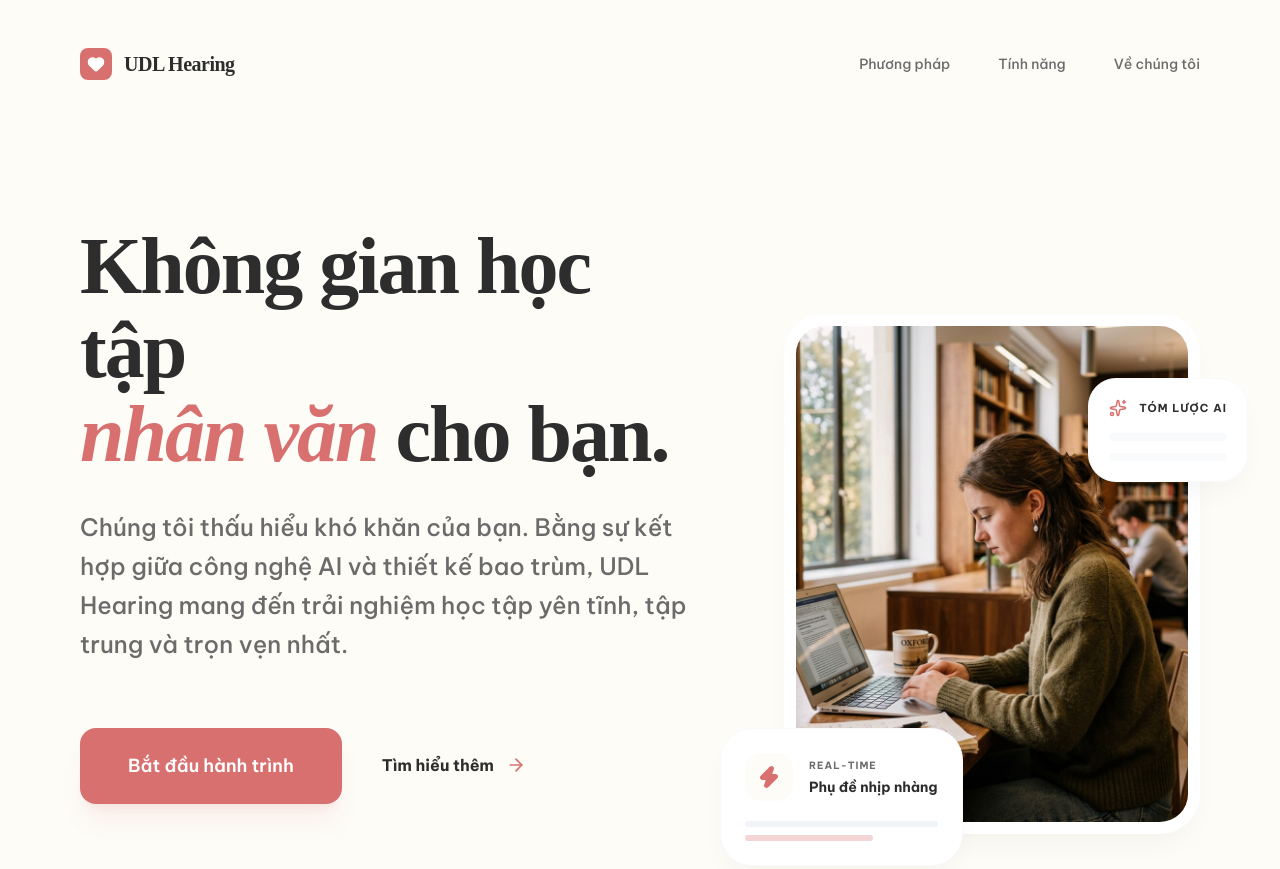
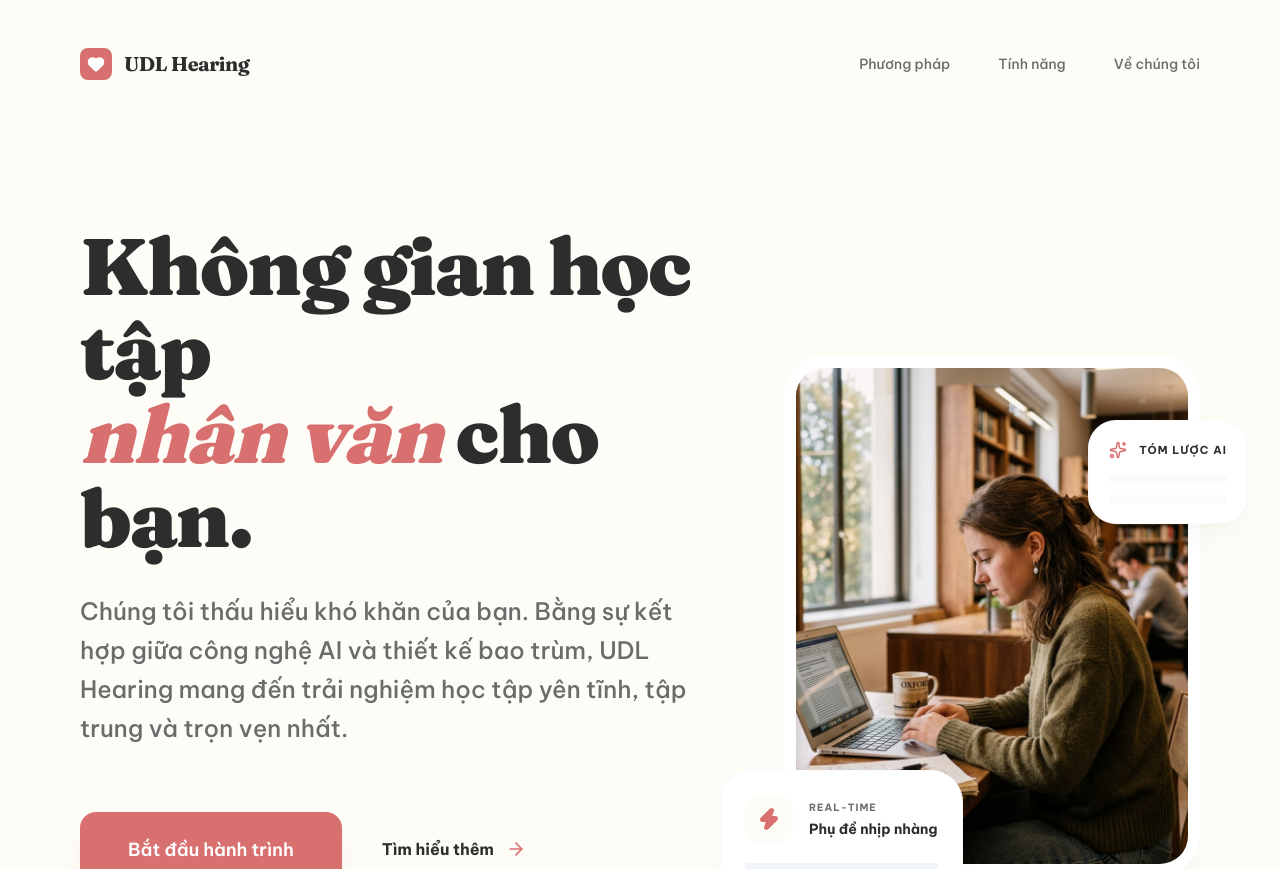
Before and after one commit to KaitoKidKao/A20-App-075-New, a Next.js app in the folder src/frontend/: page / in a window 1280 px wide. Shown: the top 869 px of the page. Built offline with nearby package versions, Linux system fonts and the light colour scheme.

Commit message:
fix(fe): ensure google fonts import is at the very top of globals.css

```diff
--- a/src/frontend/app/globals.css
+++ b/src/frontend/app/globals.css
@@ -1,5 +1,5 @@
+@import url('https://fonts.googleapis.com/css2?family=Fraunces:opsz,wght@9..144,700;9..144,800;9..144,900&family=Instrument+Sans:wght@400;500;600&display=swap');
 @import "tailwindcss";
-@import url('https://fonts.googleapis.com/css2?family=Fraunces:opsz,wght@9..144,700;9..144,800;9..144,900&family=Instrument+Sans:wght@400;500;600&display=swap');
 
 @theme {
   /* Warm Editorial Design Tokens */
```
